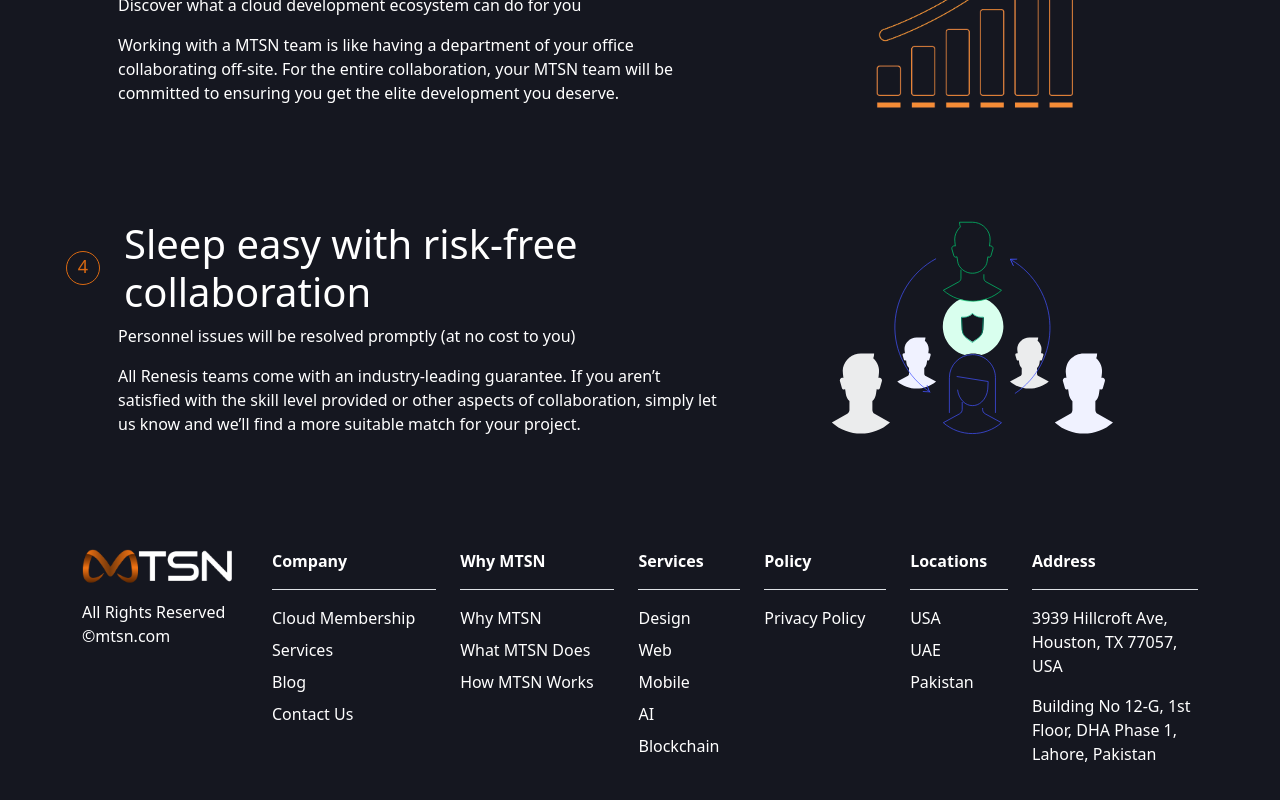
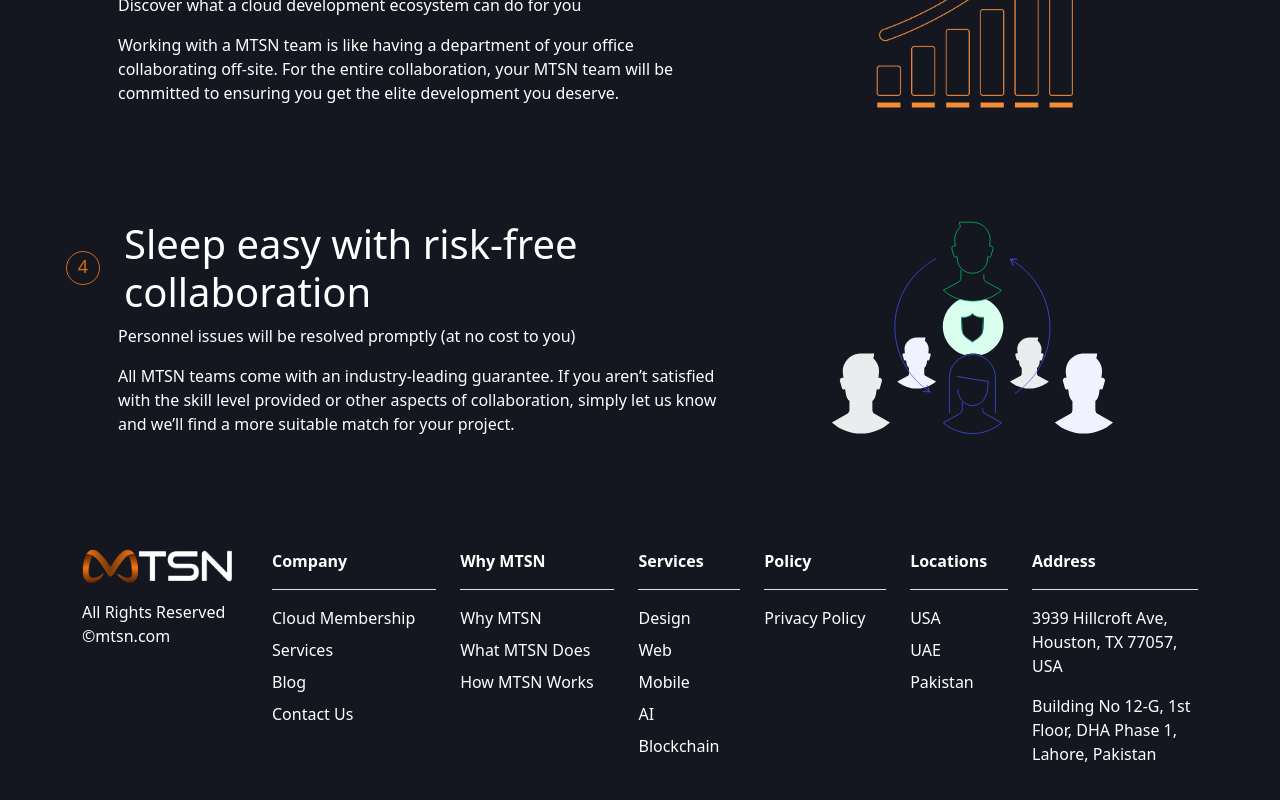
Before and after one commit to ihtshamali/MTSN, a Next.js app: page /Why-MTSN/WhatTab in a window 1280 px wide. Shown: the part 931-1731 px from the top of the page. Built offline with nearby package versions, Linux system fonts and the light colour scheme.

Commit message:
Update WhatTab.js

```diff
--- a/pages/Why-MTSN/WhatTab.js
+++ b/pages/Why-MTSN/WhatTab.js
@@ -101,7 +101,7 @@
                             Personnel issues will be resolved promptly (at no cost to you)
                         </p>
                         <p class="mb-0 text-white">
-                            All Renesis teams come with an industry-leading guarantee. If you aren’t satisfied
+                            All MTSN teams come with an industry-leading guarantee. If you aren’t satisfied
                             with the skill level provided or other aspects of collaboration, simply let us know
                             and we’ll find a more suitable match for your project.
                         </p>
```
